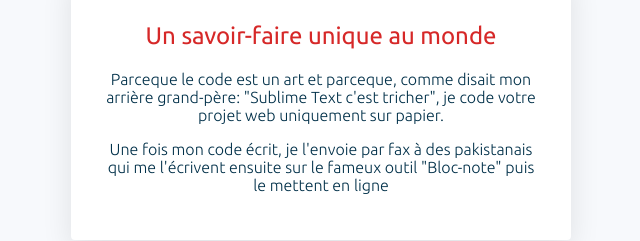
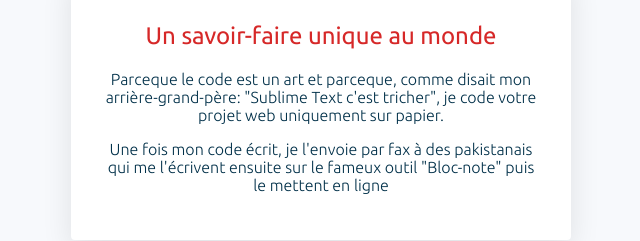
Before and after one commit to nathanmenard/profile, a plain HTML site: page index.html in a window 1280 px wide. Shown: the part 493-734 px from the top of the page, 319-959 px from the left. Drawn offline with Linux system fonts and the light colour scheme.

Commit message:
Page pushed to GitHub

```diff
--- a/index.html
+++ b/index.html
@@ -22,7 +22,7 @@
 
     <div class="card">
       <h2>Un savoir-faire unique au monde</h2>
-      <p>Parceque le code est un art et parceque, comme disait mon arrière grand-père: "Sublime Text c'est tricher", je code votre projet web uniquement sur papier.</p>
+      <p>Parceque le code est un art et parceque, comme disait mon arrière-grand-père: "Sublime Text c'est tricher", je code votre projet web uniquement sur papier.</p>
       <p>Une fois mon code écrit, je l'envoie par fax à des pakistanais qui me l'écrivent ensuite sur le fameux outil "Bloc-note" puis le mettent en ligne</p>
     </div>
 
```
